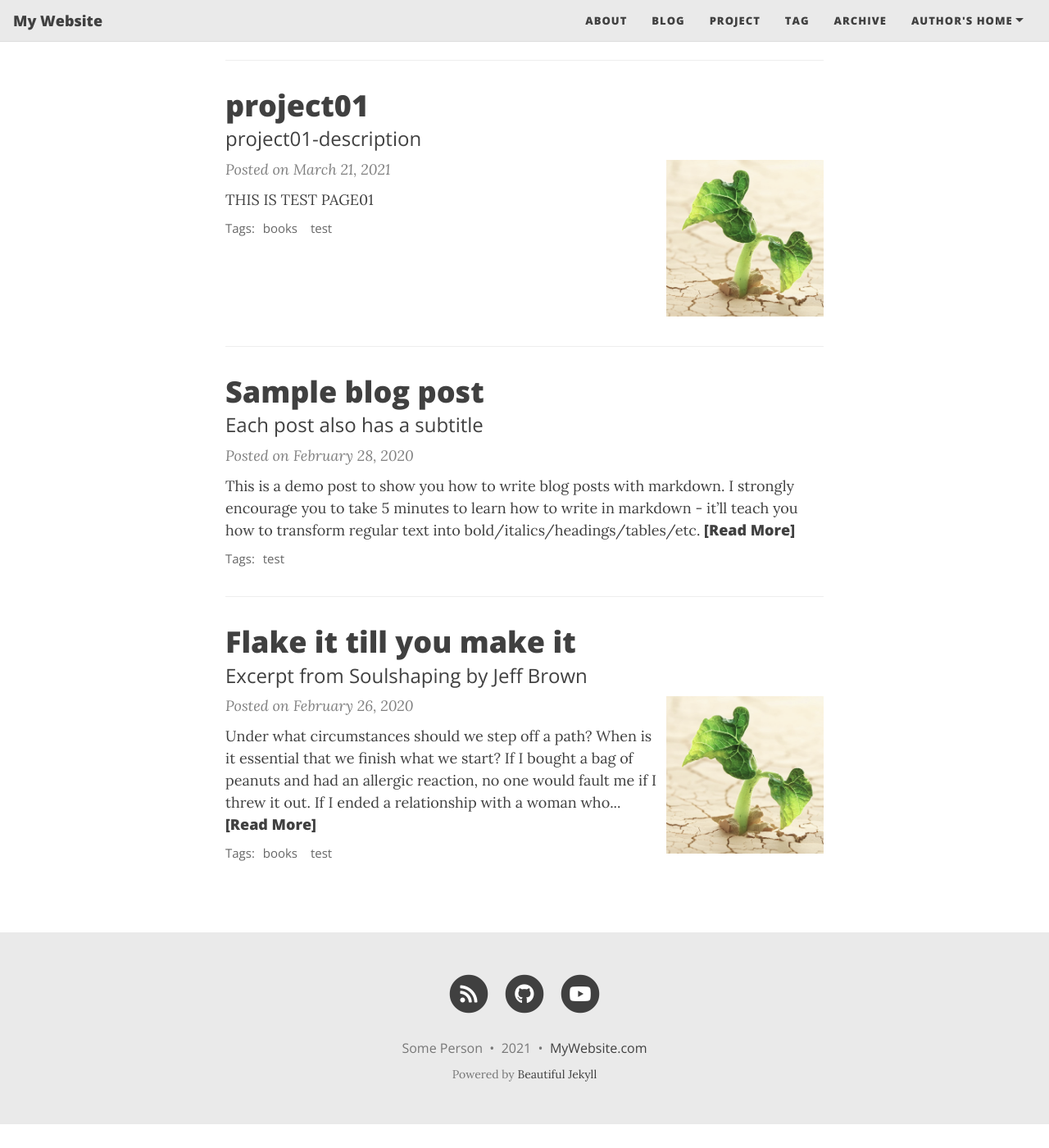
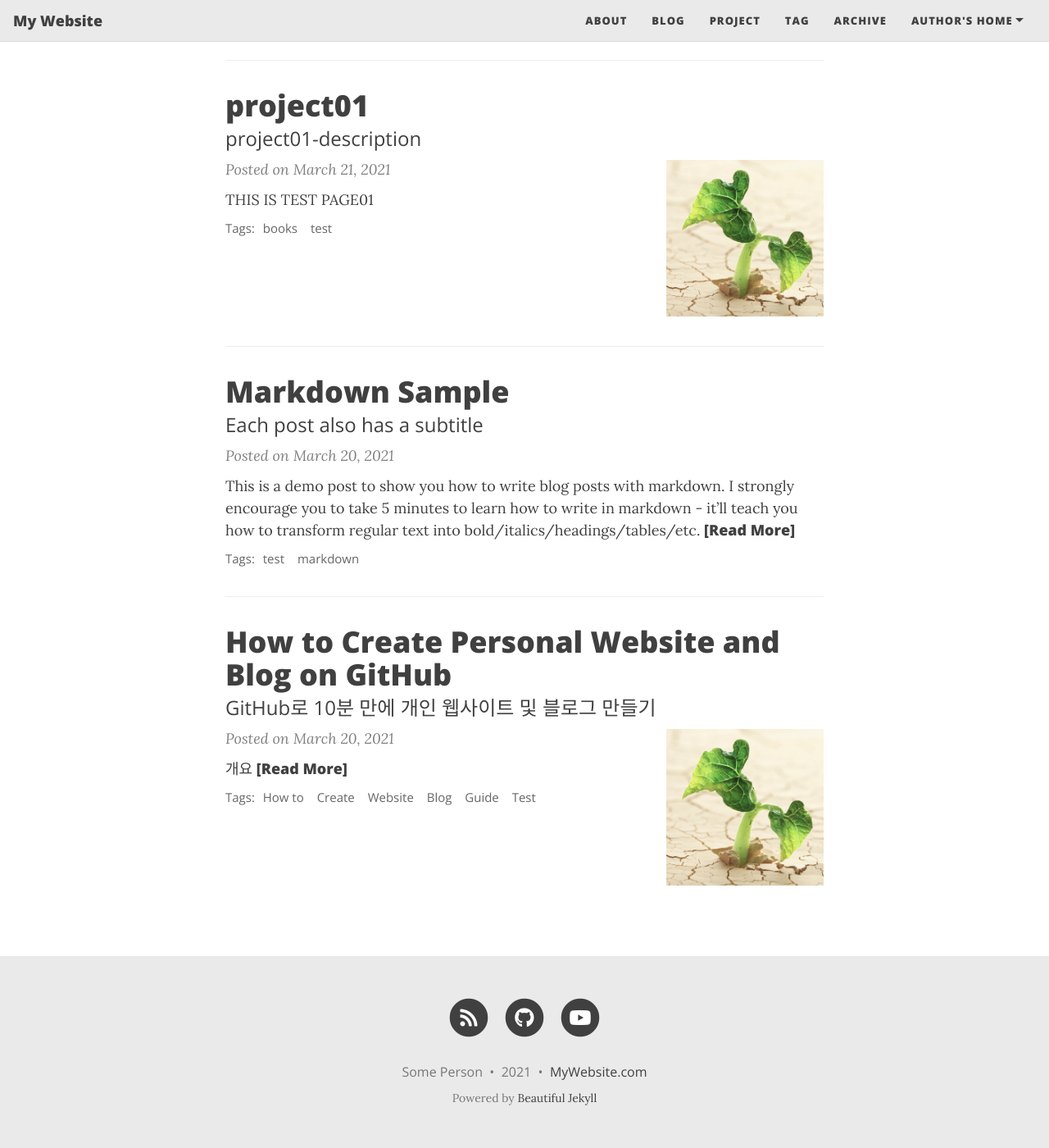
Before and after one commit to repo-of/repo-of, a Jekyll site: the page built from index.html, in a window 1280 px wide and 1400 px high, scrolled down 579 px. Shown: the whole window at 82% size. Built offline with Jekyll 4.4.1, drawn with Linux system fonts in a browser that asks for light colours; nearby versions of some CDN libraries; the list of posts is cut into pages by our own code; before the commit the page ends 1950 px from its top, so only the background shows below that; some of the changed lines change nothing that is shown.

Commit message:
blog update

```diff
--- a/blog/_posts/2020-02-26-flake-it-till-you-make-it.md
+++ /dev/null
@@ -1,17 +0,0 @@
----
-layout: post
-title: Flake it till you make it
-subtitle: Excerpt from Soulshaping by Jeff Brown
-cover-img: /assets/img/path.jpg
-thumbnail-img: /assets/img/thumb.png
-share-img: /assets/img/path.jpg
-tags: [books, test]
----
-
-Under what circumstances should we step off a path? When is it essential that we finish what we start? If I bought a bag of peanuts and had an allergic reaction, no one would fault me if I threw it out. If I ended a relationship with a woman who hit me, no one would say that I had a commitment problem. But if I walk away from a seemingly secure route because my soul has other ideas, I am a flake?
-
-The truth is that no one else can definitively know the path we are here to walk. It’s tempting to listen—many of us long for the omnipotent other—but unless they are genuine psychic intuitives, they can’t know. All others can know is their own truth, and if they’ve actually done the work to excavate it, they will have the good sense to know that they cannot genuinely know anyone else’s. Only soul knows the path it is here to walk. Since you are the only one living in your temple, only you can know its scriptures and interpretive structure.
-
-At the heart of the struggle are two very different ideas of success—survival-driven and soul-driven. For survivalists, success is security, pragmatism, power over others. Success is the absence of material suffering, the nourishing of the soul be damned. It is an odd and ironic thing that most of the material power in our world often resides in the hands of younger souls. Still working in the egoic and material realms, they love the sensations of power and focus most of their energy on accumulation. Older souls tend not to be as materially driven. They have already played the worldly game in previous lives and they search for more subtle shades of meaning in this one—authentication rather than accumulation. They are often ignored by the culture at large, although they really are the truest warriors.
-
-A soulful notion of success rests on the actualization of our innate image. Success is simply the completion of a soul step, however unsightly it may be. We have finished what we started when the lesson is learned. What a fear-based culture calls a wonderful opportunity may be fruitless and misguided for the soul. Staying in a passionless relationship may satisfy our need for comfort, but it may stifle the soul. Becoming a famous lawyer is only worthwhile if the soul demands it. It is an essential failure if you are called to be a monastic this time around. If you need to explore and abandon ten careers in order to stretch your soul toward its innate image, then so be it. Flake it till you make it.
--- /dev/null
+++ b/blog/_posts/2021-03-20-guide.md
@@ -0,0 +1,131 @@
+---
+layout: post
+title: How to Create Personal Website and Blog on GitHub
+subtitle: GitHub로 10분 만에 개인 웹사이트 및 블로그 만들기
+gh-repo: repo-of/repo-of.github.io
+gh-badge: [star, fork, follow]
+cover-img: /assets/img/path.jpg
+thumbnail-img: /assets/img/thumb.png
+share-img: /assets/img/path.jpg
+tags: [How to, Create, Website, Blog, Guide, Test]
+---
+
+## 개요
+
+GitHub로 10분 만에 개인 웹사이트 및 블로그 만들어 보는 가이드를 제공합니다.
+
+이 가이드를 활용하여,
+
+개인의 연구 커리어 정리 사이트, 연구 프로젝트의 사이트, 기술 블로그 개설 등 다양한 활용이 가능합니다.
+
+- Git는 분산 버전 관리 시스템 (DVCS, Distributed Version Control System)
+- GitHub는 Git를 사용하여 공동 개발하는 프로젝트의 저장소 관리 및 협업을 도와주는 서비스
+- GitHub Page란 GitHub가 정적 웹사이트를 무료로 호스팅하는 것을 의미 (계정당 1개)
+
+{: .box-note}
+이 포스트는 오픈소스 프로젝트의 주요 개발 플랫폼인 GitHub 경험 차원에서,
+**ETRI 연구원** 을 위해 게시하였습니다. &#128525;
+
+
+<br>
+
+## 데모 웹사이트
+
+이 가이드를 통해 10분 만에 아래 데모와 같이 웹사이트 개설이 가능합니다.
+
+데모 웹사이트 확인: [https://seokho-son.github.io](https://seokho-son.github.io)
+
+<br>
+
+## 웹사이트 생성 가이드
+
+이 저장소를 활용하여 개인 웹사이트를 생성하는 방법 가이드
+
+### 동영상 가이드
+
+[동영상 가이드: 약 10분](https://www.youtube.com/watch?v=UgPZXxL2jSw)
+
+<iframe width="770" height="432" src="https://www.youtube.com/embed/UgPZXxL2jSw" frameborder="0" allowfullscreen></iframe>
+
+<br>
+
+### 간단 GIF 가이드
+
+가이드를 19 단계의 애니메이션으로 표현
+
+![간단 가이드](../assets/img/simple-guide.gif)
+
+<br>
+
+### 상세 설명
+
+1. GitHub 계정이 없는 경우, GitHub 계정을 생성하고 이메일 인증을 수행합니다.
+
+   1. GitHub 계정 생성
+      ![GitHub 계정 생성](../assets/img/githubpage-guide/p1.jpg)
+
+   1. GitHub 계정 이메일 인증
+      ![GitHub 계정 이메일 인증](../assets/img/githubpage-guide/p2.jpg)
+
+1. 웹사이트의 기본 소스를 제공하는 GitHub 저장소에 접속하고, `Fork` 를 통해 해당 저장소를 본인의 GitHub 계정으로 복제합니다.
+
+    1. [https://github.com/seokho-son/seokho-son.github.io](https://github.com/seokho-son/seokho-son.github.io) 저장소에 접속
+       ![GitHub 저장소 접속](../assets/img/githubpage-guide/g2.jpg)
+
+    1. [https://seokho-son.github.io](https://seokho-son.github.io) 접속을 통해 데모 웹사이트 확인
+       ![GitHub Page 접속](../assets/img/githubpage-guide/g1.jpg)
+
+    1. GitHub의 `Fork` 기능을 통해 저장소를 본인의 GitHub 계정으로 복제
+       ![GitHub 포크](../assets/img/githubpage-guide/g3.jpg)
+
+       `Fork` 는 Git 저장소를 복제 및 기존 저장소와 연계시키는 기능 (보통 공동 작업을 위한 방법)
+
+    1. 본인 계정에 복제된 저장소 확인
+       ![GitHub 포크 확인](../assets/img/githubpage-guide/g5.jpg)
+
+1. GitHub Page 활성화를 위해 저장소 명칭 변경
+
+    1. `Settings` 탭을 선택하고 `Repository name` 을 `계정이름.github.io` 로 변경
+        ![저장소 이름 변경](../assets/img/githubpage-guide/g7.jpg)
+
+    GitHub는 `계정이름.github.io` 인 저장소에 대해 자동으로 소스코드 빌드 및 호스팅을 수행함
+
+    1. 자동 생성된 웹사이트 확인
+        ![자동 생성 웹사이트 확인](../assets/img/githubpage-guide/g8.jpg)
+
+
+1. 자신의 웹사이트로 내용 커스터마이징
+
+    1. `_config.yml` 파일을 선택하여 내용 수정 및 저장소에 수정 사항 반영
+
+        `_config.yml` 파일은 웹사이트의 설정 정보가 포함되어 있음. `수정필요` 로 코멘트된 사항에 대해 커스터마이징 진행.
+
+        ![컨피그 확인](../assets/img/githubpage-guide/g9.jpg)
+
+        ![컨피그 수정](../assets/img/githubpage-guide/g10.jpg)
+
+        ![컨피그 수정2](../assets/img/githubpage-guide/g11.jpg)
+
+        ![컨피그 커밋](../assets/img/githubpage-guide/g12.jpg)
+
+        `Commit` (`git commit`)은 어려가지 변경 사항에 대한 스넵샷을 제공하는 기능임. 수정 사항을 저장소에 반영하기 위해서는 `Commit` 이라는 행위를 필수적으로 수행해야 함.
+
+    1. `index.md` 파일을 선택하여 내용 수정 및 저장소에 수정 사항 반영
+
+        ![인덱스 확인](../assets/img/githubpage-guide/g13.jpg)
+
+        ![인덱스 수정](../assets/img/githubpage-guide/g14.jpg)
+
+        ![인덱스 커밋](../assets/img/githubpage-guide/g15.jpg)
+
+        `index.md` 는 웹사이트에서 첫 페이지(`home`)의 소스 파일임. 커스터마이징 진행.
+
+        `.md` 파일은 [마크다운 언어](https://ko.wikipedia.org/wiki/마크다운)으로 작성되는 것을 의미함.
+
+    1. `carrer.md` , `publication.md` 등 `*.md` 에 대해서도 커스터마이징 진행
+
+
+1. 내용이 업데이트된 웹사이트 최종 확인
+    ![업데이트된 웹사이트](../assets/img/githubpage-guide/g17.jpg)
+
+끝.
--- a/blog/_posts/2020-02-28-test-markdown.md
+++ b/blog/_posts/2021-03-20-test-markdown.md
@@ -1,10 +1,10 @@
 ---
 layout: post
-title: Sample blog post
+title: Markdown Sample
 subtitle: Each post also has a subtitle
-gh-repo: daattali/beautiful-jekyll
+gh-repo: repo-of/repo-of.github.io
 gh-badge: [star, fork, follow]
-tags: [test]
+tags: [test, markdown]
 comments: true
 ---
 
```
